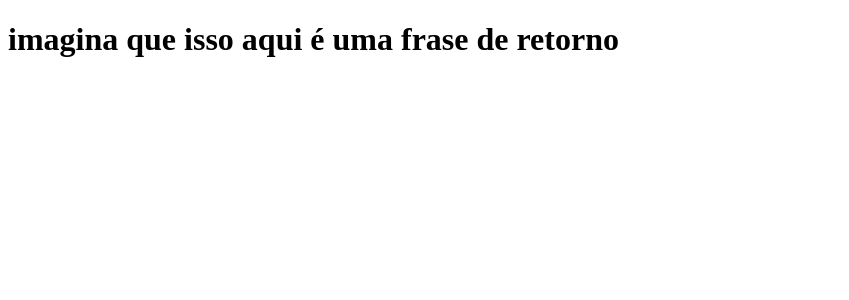
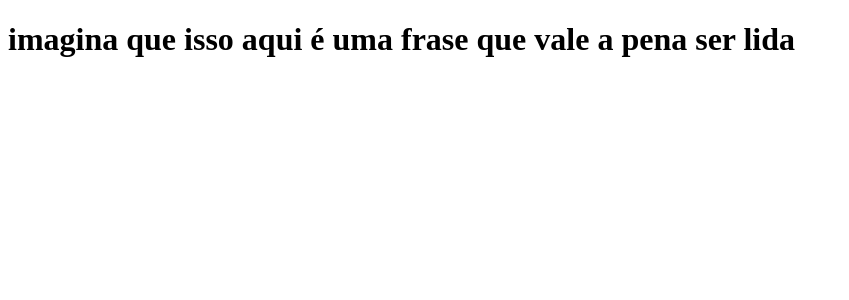
Before and after one commit to andrefcorrea/clone-tabnews, a Next.js app: page / in a window 1280 px wide. Shown: the top 300 px of the page, without its empty margins (0-849 px from the left). Built offline with nearby package versions, Linux system fonts and the light colour scheme.

Commit message:
altera a frase

```diff
--- a/pages/index.js
+++ b/pages/index.js
@@ -1,5 +1,5 @@
 function Home(){
-    return <h1>imagina que isso aqui é uma frase de retorno </h1>
+    return <h1>imagina que isso aqui é uma frase que vale a pena ser lida </h1>
 }
 
 export default Home;
```
